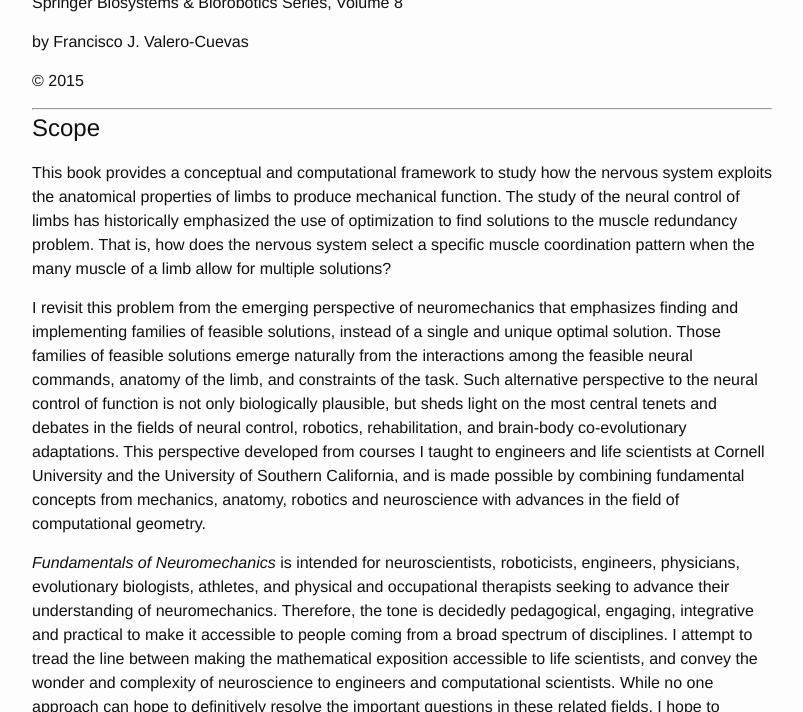
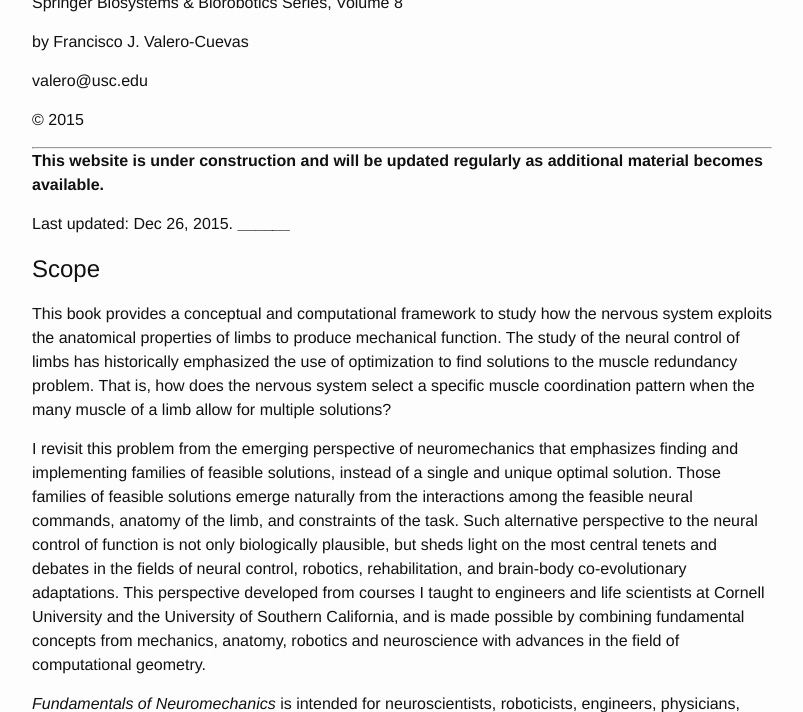
Before and after one commit to usc-bbdl/usc-bbdl.github.io, a Jekyll site: the page built from fundamentals.markdown, in a window 1280 px wide and 900 px high, scrolled down 300 px, cut to the strip 188-900 px from the top of the window. Shown: the whole strip, without its empty margins (238-1041 px from the left). Built offline with Jekyll 4.4.1, drawn with Linux system fonts in a browser that asks for light colours.

Commit message:
added under construction note

```diff
--- a/fundamentals.markdown
+++ b/fundamentals.markdown
@@ -11,10 +11,15 @@ Springer Biosystems & Biorobotics Series, Volume 8
 
 by Francisco J. Valero-Cuevas
 
+valero@usc.edu
+
 © 2015
 
+__________
 
+**This website is under construction and will be updated regularly as additional material becomes available.**
 
+Last updated: Dec 26, 2015.
 ________________
 
 #Scope
```
